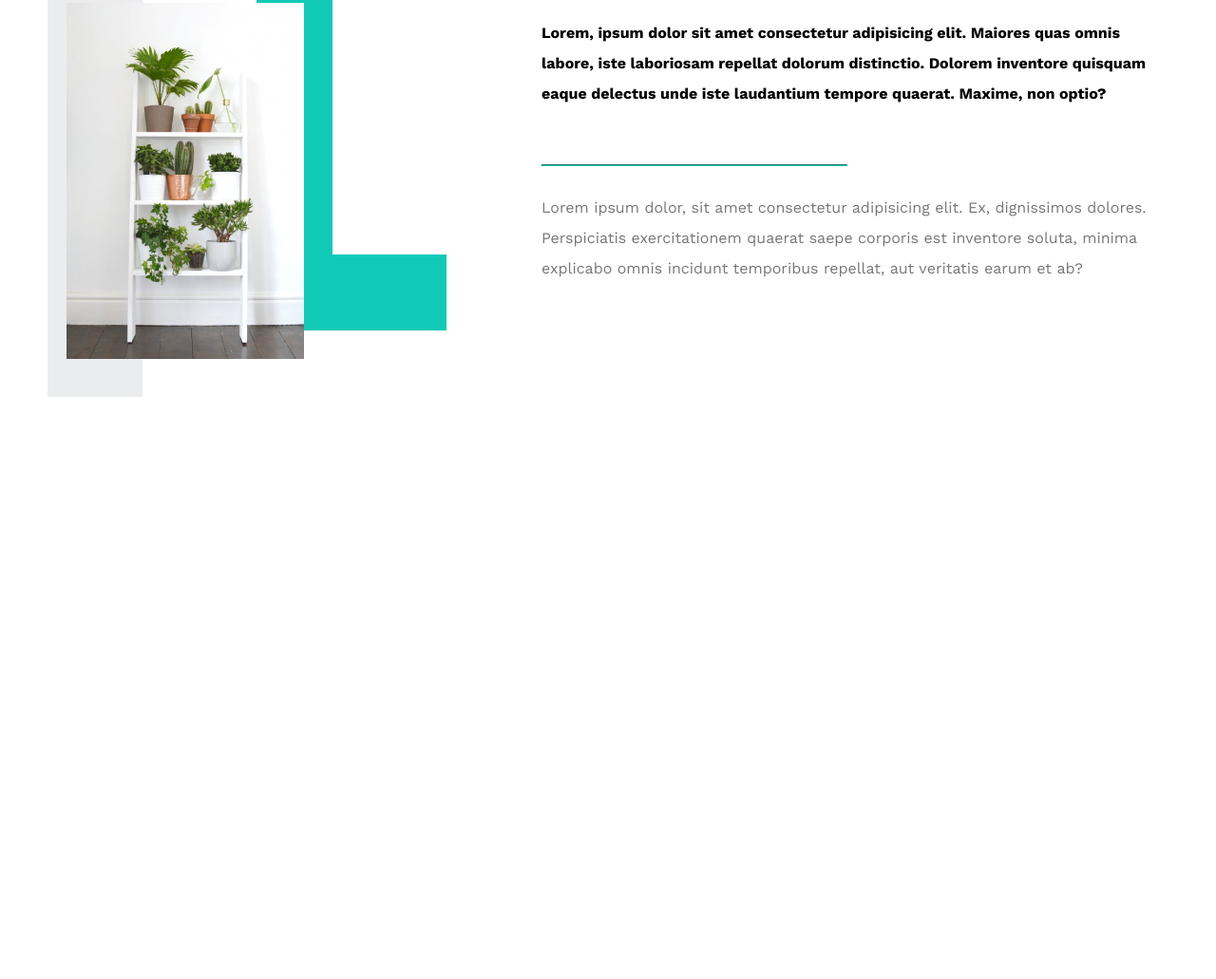
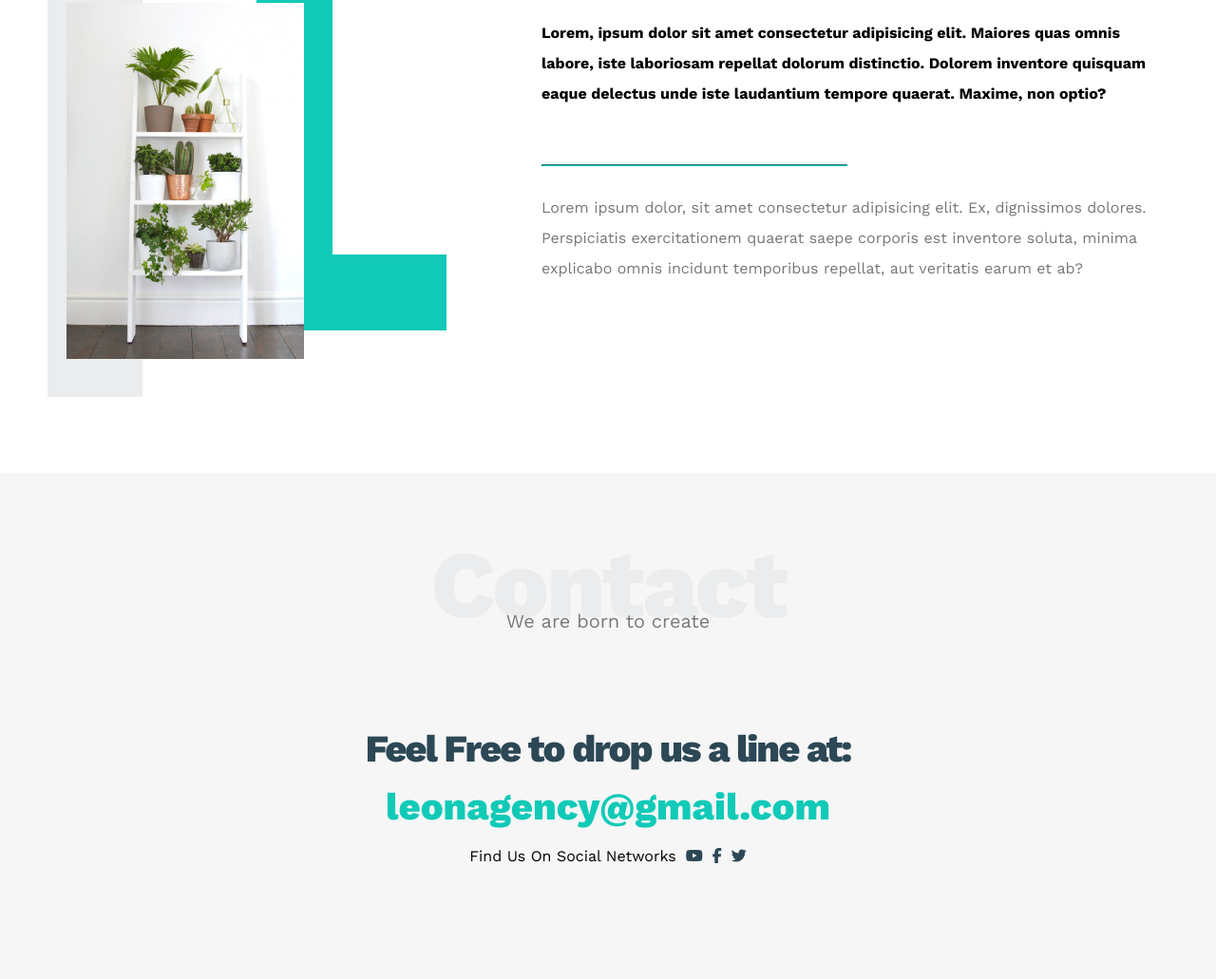
Before and after one commit to Ibrahimelsayed60/Design_one, a plain HTML site: page index.html in a window 1280 px wide. Shown: the part 2898-3929 px from the top of the page at 95% size. Before the commit the page ends 3396 px from the top, so only its background shows below. Drawn offline with nearby package versions, Linux system fonts and the light colour scheme.

Commit message:
Add Contact section

```diff
--- a/css/leon.css
+++ b/css/leon.css
@@ -445,3 +445,53 @@ body{
 }
 
 /* End About */
+
+/* Start Contact */
+.contact{
+    padding-top: var(--section-padding);
+    padding-bottom: var(--section-padding);
+    background-color: var(--scetion-background);
+}
+
+.contact .info{
+    padding-top: var(--section-padding);
+    padding-bottom: var(--section-padding);
+    text-align: center;
+}
+
+.contact .info .label{
+    font-size: 40px;
+    font-weight: 800;
+    color:var(--secondary-color);
+    letter-spacing: -2px;
+    margin-bottom: 15px;
+}
+
+.contact .info .link {
+    display: block;
+    font-size: 40px;
+    font-weight: 800;
+    color: var(--main-color);
+    text-decoration: none;
+}
+
+.contact .info .social{
+    display: flex;
+    justify-content: center;
+    margin-top: 20px;
+    font-size: 16px;
+}
+
+.contact .info .social i{
+    margin-left: 10px;
+    color: var(--secondary-color);
+}
+
+@media (max-width:767px){
+    .contact .info .link,
+    .contact .info .label{
+        font-size: 25px;
+    }
+}
+
+/* End Contact */
--- a/index.html
+++ b/index.html
@@ -198,6 +198,24 @@
     </div>
     <!-- End About -->
 
+    <!-- Start Contact -->
+    <div class="contact">
+        <div class="container">
+            <h2 class="special-heading">Contact</h2>
+            <p>We are born to create</p>
+            <div class="info">
+                <p class="label">Feel Free to drop us a line at:</p>
+                <a href="mailto:leonagency@gmail.com?subject=Contact" class="link">leonagency@gmail.com</a>
+                <div class="social">
+                    Find Us On Social Networks
+                    <i class="fab fa-youtube"></i>
+                    <i class="fab fa-facebook-f"></i>
+                    <i class="fab fa-twitter"></i>
+                </div>
+            </div>
+        </div>
+    </div>
+    <!-- End Contact -->
 
 </body>
 </html>
```
